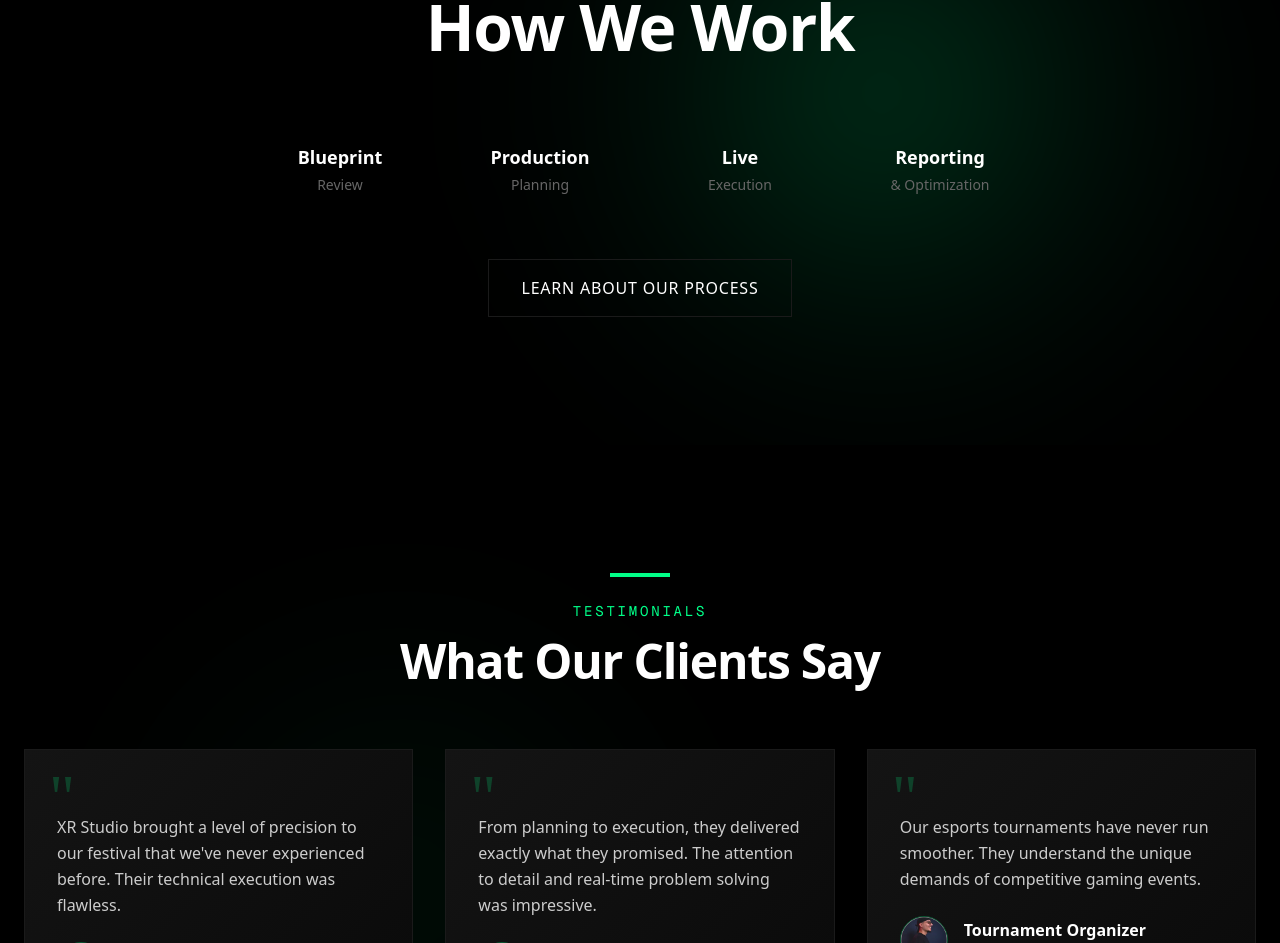
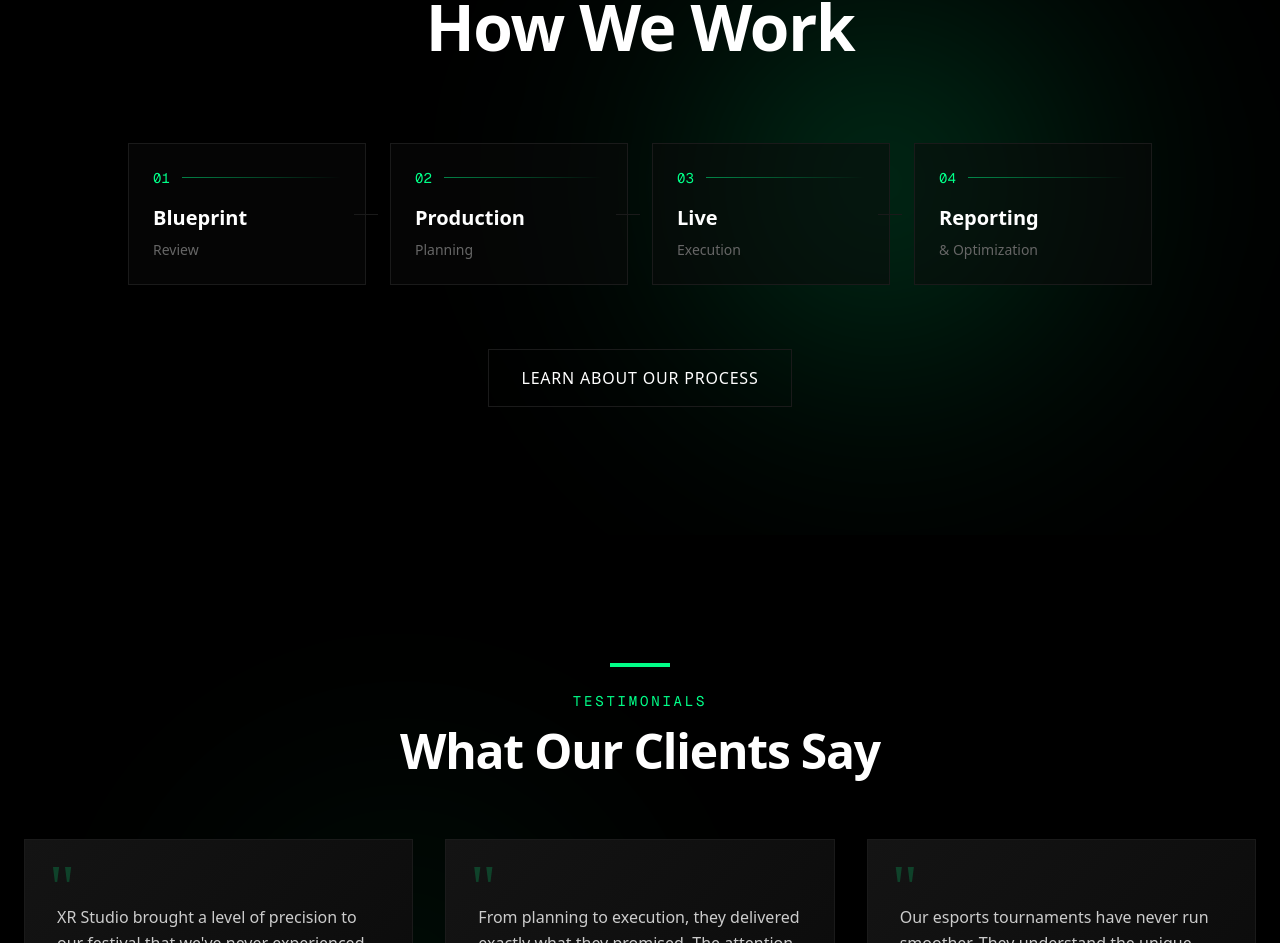
Before and after one commit to LorenzoWynberg/xrstudio.io, a Next.js app: page / in a window 1280 px wide. Shown: the part 3885-4828 px from the top of the page. Built offline with nearby package versions, Linux system fonts and the light colour scheme.

Commit message:
Add card-based design to process section

```diff
--- a/app/page.tsx
+++ b/app/page.tsx
@@ -415,11 +415,20 @@ export default function Home() {
             </div>
           </ScrollReveal>
 
-          <div className="flex justify-center items-start gap-4 md:gap-0">
+          <div className="grid md:grid-cols-4 gap-6 max-w-5xl mx-auto">
             {processSteps.map((step, i) => (
-              <StaggerContainer key={i} className="flex-1 max-w-[200px] text-center px-4">
-                <h3 className="text-lg font-semibold text-white mb-1">{step.title}</h3>
-                <p className="text-sm text-[#666]">{step.subtitle}</p>
+              <StaggerContainer key={i} className="group relative">
+                <div className="p-6 border border-[#1a1a1a] hover:border-[#00ff88] transition-all duration-300 bg-[#0a0a0a]/50 hover:bg-[#0a0a0a]">
+                  <div className="flex items-center gap-3 mb-4">
+                    <span className="text-[#00ff88] font-mono text-sm">{step.number}</span>
+                    <div className="flex-1 h-px bg-gradient-to-r from-[#00ff88]/50 to-transparent" />
+                  </div>
+                  <h3 className="text-xl font-semibold text-white mb-2 group-hover:text-[#00ff88] transition-colors">{step.title}</h3>
+                  <p className="text-sm text-[#666]">{step.subtitle}</p>
+                </div>
+                {i < processSteps.length - 1 && (
+                  <div className="hidden md:block absolute top-1/2 -right-3 w-6 h-px bg-[#1a1a1a]" />
+                )}
               </StaggerContainer>
             ))}
           </div>
```
